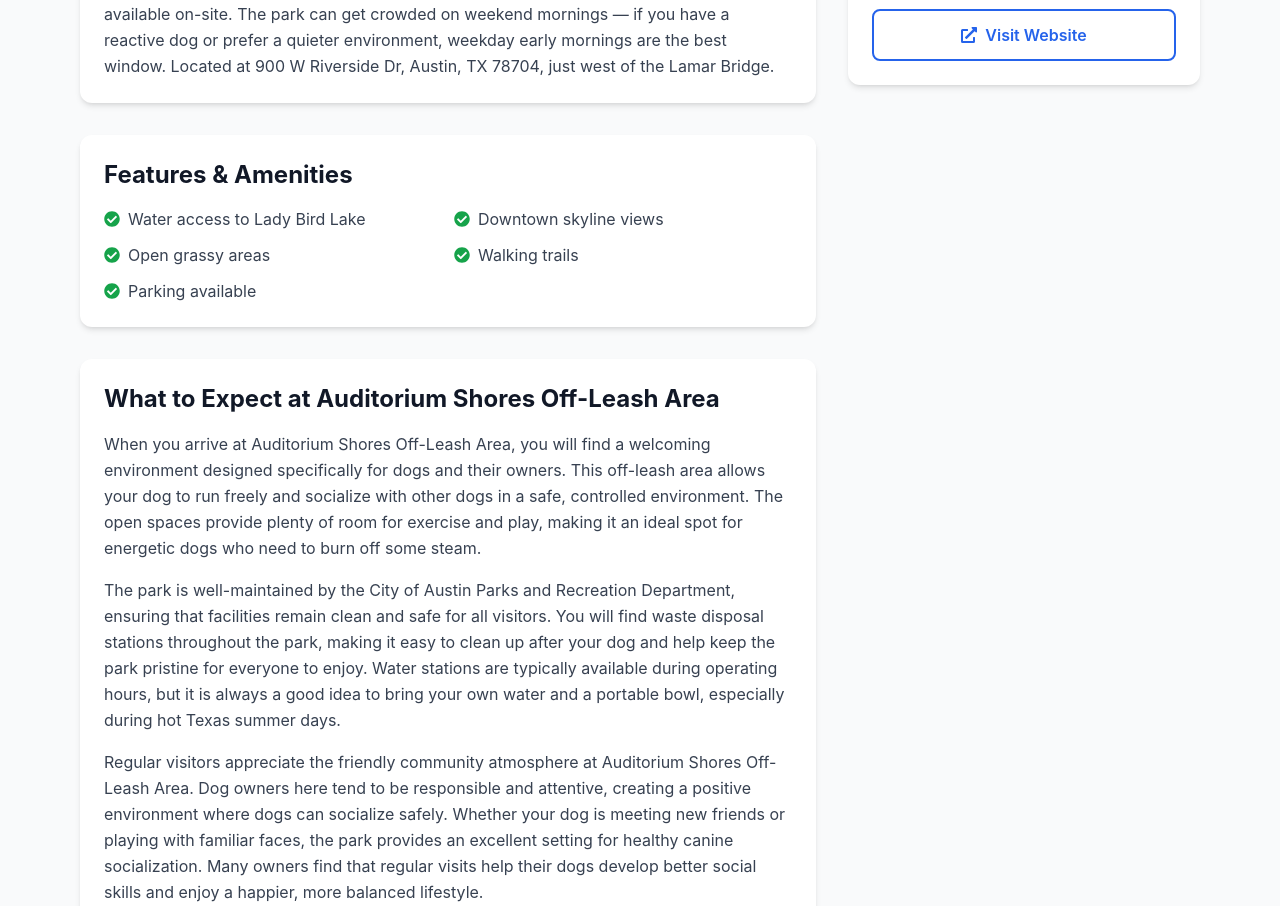
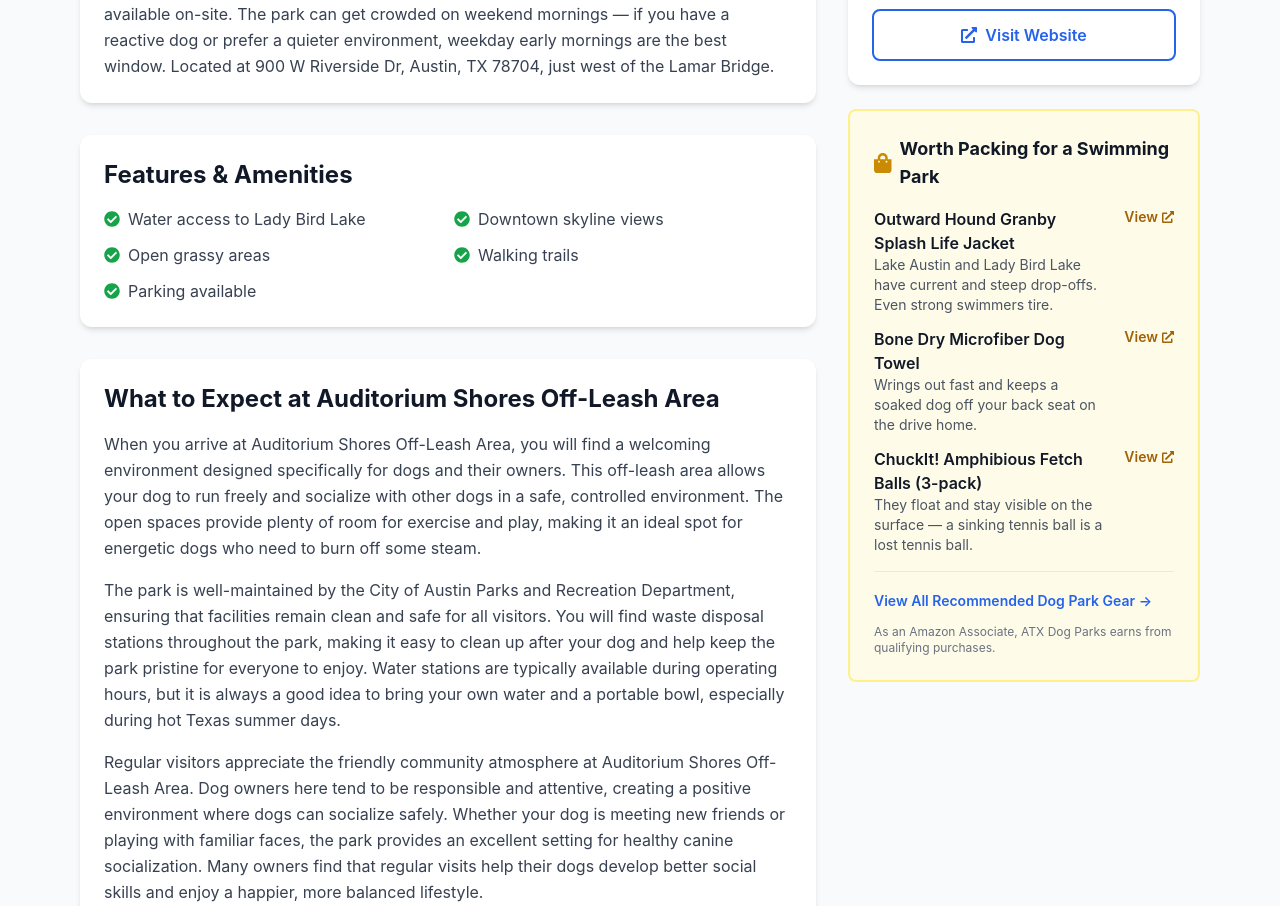
Before and after one commit to ArinDig/atxdogparks.com, a Next.js app: page /parks/auditorium-shores-off-leash-area in a window 1280 px wide. Shown: the part 947-1853 px from the top of the page. Built offline with nearby package versions, Linux system fonts and the light colour scheme.

Commit message:
Add compact gear block to park page sidebar for above-fold visibility

```diff
--- a/app/parks/[slug]/page.tsx
+++ b/app/parks/[slug]/page.tsx
@@ -377,6 +377,12 @@
                 )}
               </div>
             </div>
+
+            {/* Compact gear in the sidebar - visible without scrolling past the
+                full park writeup, which is where the detailed block below sits. */}
+            <div className="mt-6">
+              <GearRecommendations parkType={getParkGearVariant(park)} compact />
+            </div>
           </div>
         </div>
 
```
